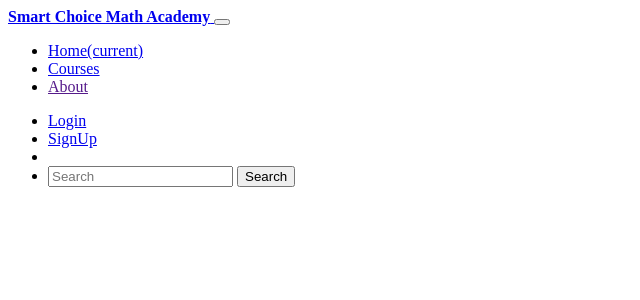
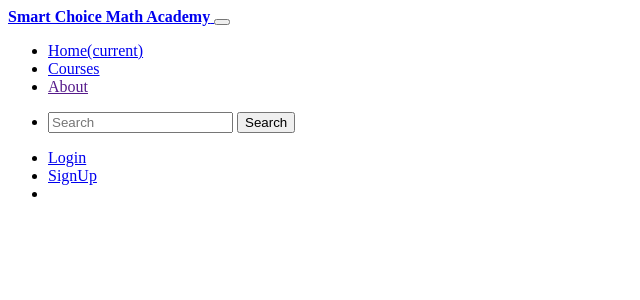
Before and after one commit to jav-sketch/math-online-portal, a Django app: template templates/navbar.html in a window 1280 px wide. Shown: the top 300 px of the page, without its empty margins (0-640 px from the left). Run offline with Django 3.2, Linux system fonts and the light colour scheme; the template is opened without the code that fills it, so the values that code supplies are empty.

Commit message:
Updated templates

```diff
--- a/templates/navbar.html
+++ b/templates/navbar.html
@@ -2,7 +2,7 @@
   <div class="container">
     <!-- Brand -->
     <a class="navbar-brand waves-effect" href="{% url 'index' %}" target="">
-      <strong class="blue-text h1">Smart Choice Math Academy</strong>
+      <strong class="blue-text">Smart Choice Math Academy</strong>
     </a>
 
     <!-- Collapse -->
@@ -24,10 +24,10 @@
       <!-- Left -->
       <ul class="navbar-nav mr-auto">
           <li class="nav-item active">
-            <a class="nav-link" href="{% url 'index' %}">Home<span class="sr-only">(current)</span></a>
+            <a class="nav-link waves-effect" href="{% url 'index' %}">Home<span class="sr-only">(current)</span></a>
           </li>
           <li class="nav-item">
-            <a class="nav-link" href="{% url 'course' %}"> Courses</a>
+            <a class="nav-link waves-effect" href="{% url 'course' %}">Courses</a>
           </li>
           <li class="nav-item">
             <a class="nav-link waves-effect" href="">About</a>
@@ -37,6 +37,16 @@
 
       <!-- Right -->
       <ul class="navbar-nav nav-flex-icons">
+
+
+        <li class="nav-item  d-none d-sm-block">
+          <!--Search Form-->
+          <form class="form-inline search-bar p-2 mr-2">
+            <input class="form-control mr-sm-3" type="search" placeholder="Search" aria-label="Search">
+            <button class="btn btn-md btn-primary btn-rounded my-2 my-sm-0" type="submit">Search</button>
+          </form>
+          <!--Search Form-->
+        </li>
 
         {% if request.user.is_authenticated %}
         {% comment %}<!-- <li class="nav-item">
@@ -48,7 +58,7 @@
         </li> -->{% endcomment %}
 
         <!--logout-->
-        <li class="nav-item mr-2">
+        <li class="nav-item mr-sm-3">
           <a href="{% url 'account_logout' %}" class="nav-link border border-danger rounded waves-effect"
             target="_blank">
             Logout
@@ -59,16 +69,16 @@
         {% else %}
 
         <!--login-->
-        <li class="nav-item mr-2">
-          <a class="nav-link  border border-info waves-effect" href="{% url 'account_login' %}">
-            <span class="clearfix d-none d-sm-inline-block"> Login </span>
+        <li class="nav-item mr-2 pb-2">
+          <a class="nav-link btn btn-md btn-rounded btn-outline-info waves-effect" href="{% url 'account_login' %">
+            <span class=""> Login </span>
           </a>
         </li>
         <!--login-->
 
         <!--signup-->
-        <li class="nav-item">
-          <a href="{% url 'account_signup' %}" class="nav-link border border-secondary waves-effect"
+        <li class="nav-item pb-2">
+          <a href="{% url 'account_signup' %}" class="nav-link btn btn-md btn-rounded btn-outline-secondary waves-effect"
             target="_blank">
             SignUp
           </a>
@@ -77,20 +87,13 @@
 
         {% endif %}
 
+
         <li class="nav-item">
           <a href="https://www.facebook.com/mdbootstrap" class="nav-link waves-effect"
             target="_blank">
             <i class="fab fa-facebook-f"></i>
           </a>
         </li>
-
-        <li class="nav-item">
-          <form class="form-inline">
-            <input class="form-control mr-sm-3" type="search" placeholder="Search" aria-label="Search">
-            <button class="btn btn-sm btn-primary rounded my-2 my-sm-0" type="submit">Search</button>
-          </form>
-        </li>
-
       </ul>
       <!-- Right -->
 
```
Also changed, not shown: templates/index.html (+11 -36 lines).
